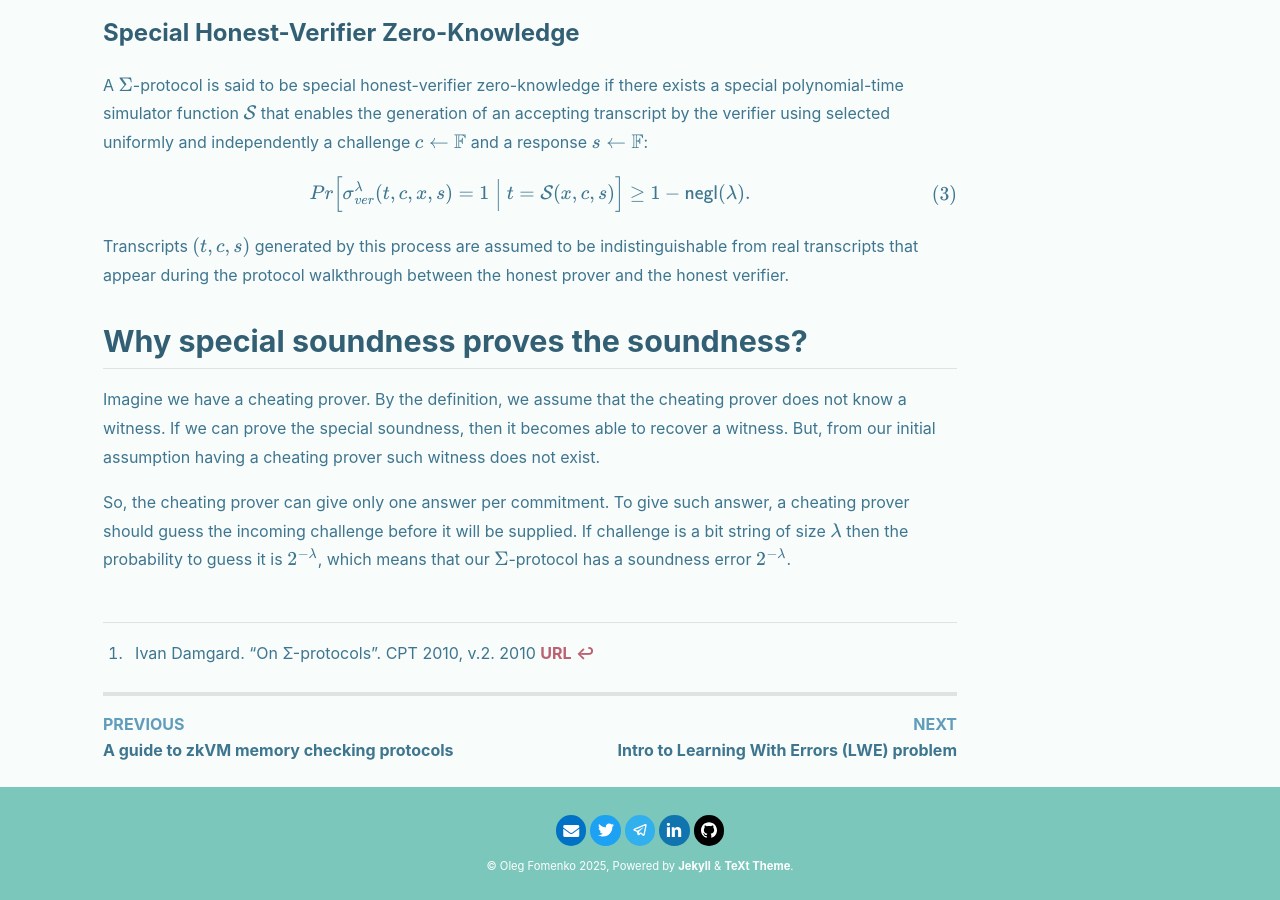
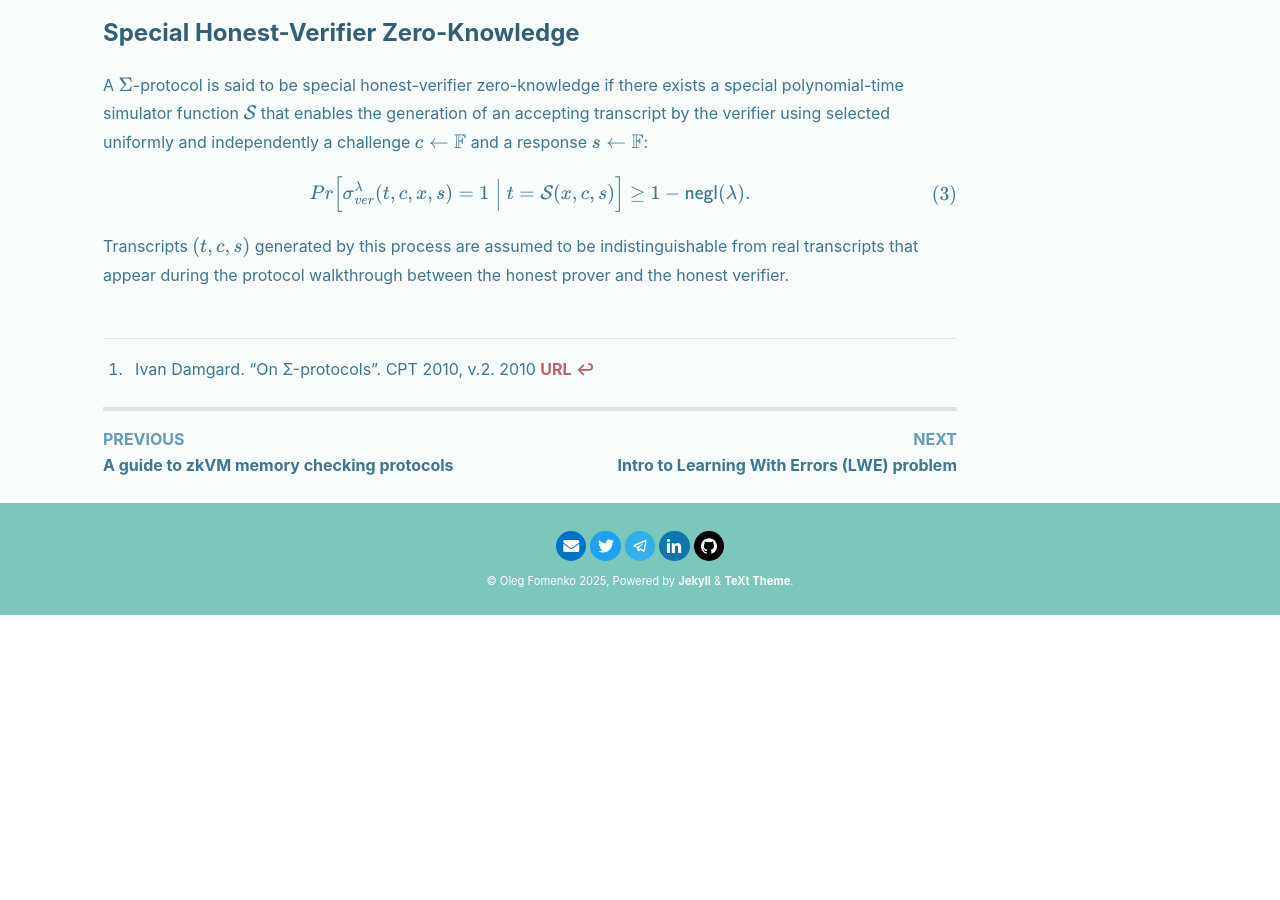
Before and after one commit to olegfomenko/blog, a Jekyll site: the page built from _posts/2025-09-16-sigma.md, in a window 1280 px wide and 900 px high, scrolled down 1086 px. Built offline with Jekyll 4.4.1, drawn with Linux system fonts in a browser that asks for light colours; nearby versions of some CDN libraries; after the commit the page ends 1747 px from its top, so only the background shows below that.

Commit message:
fixed sigma

```diff
--- a/_posts/2025-09-16-sigma.md
+++ b/_posts/2025-09-16-sigma.md
@@ -64,15 +64,4 @@ $$
 Transcripts $\{(t, c, s)\}$ generated by this process are assumed to be indistinguishable from real
 transcripts that appear during the protocol walkthrough between the honest prover and the honest verifier.
 
-
-## Why special soundness proves the soundness?
-
-Imagine we have a cheating prover. By the definition, we assume that the cheating prover does not know a witness.
-If we can prove the special soundness, then it becomes able to recover a witness. But, from our initial assumption
-having a cheating prover such witness does not exist.
-
-So, the cheating prover can give only one answer per commitment. To give such answer, a cheating prover should guess the
-incoming challenge before it will be supplied. If challenge is a bit string of size $\lambda$ then the probability
-to guess it is $2^{-\lambda}$, which means that our $\Sigma$-protocol has a soundness error $2^{-\lambda}$.
-
 [^Ivan-Damgard]: Ivan Damgard. “On Σ-protocols”. CPT 2010, v.2. 2010 [URL](https://www.cs.au.dk/~ivan/Sigma.pdf)
```
